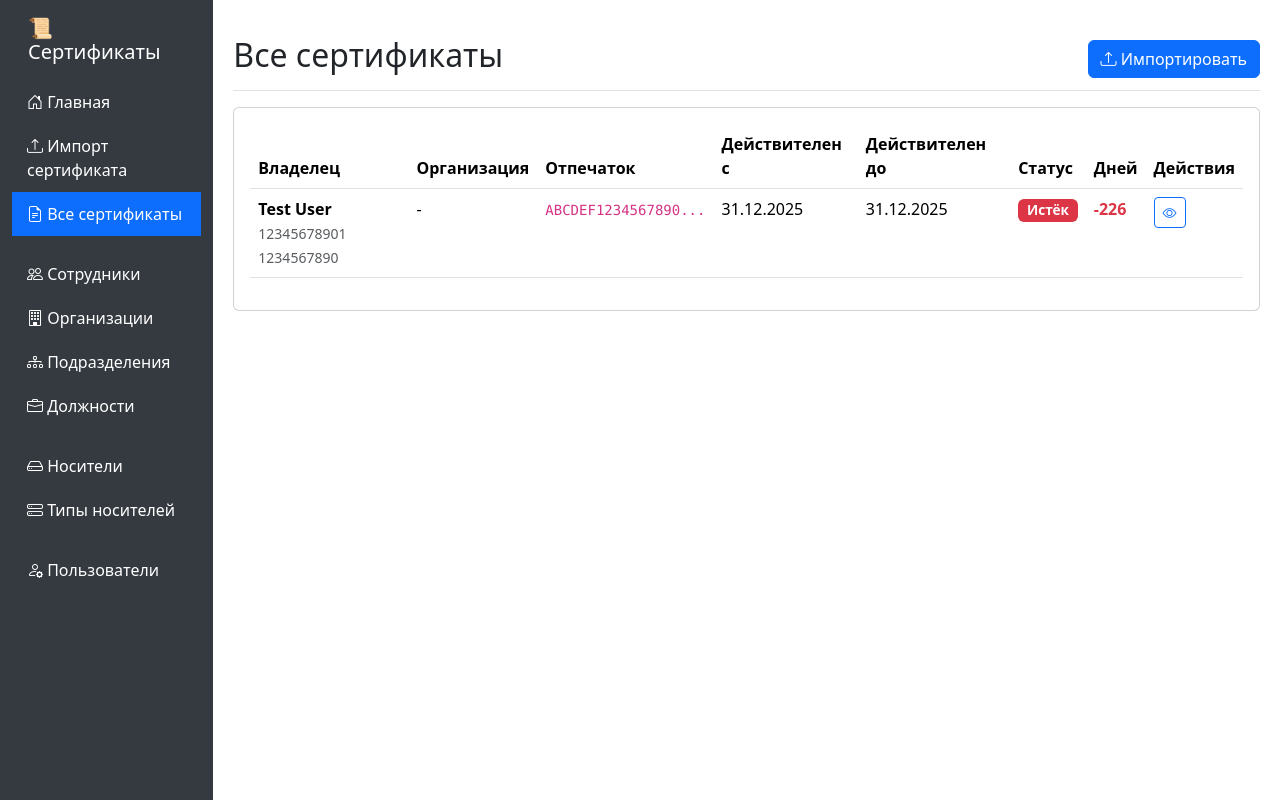
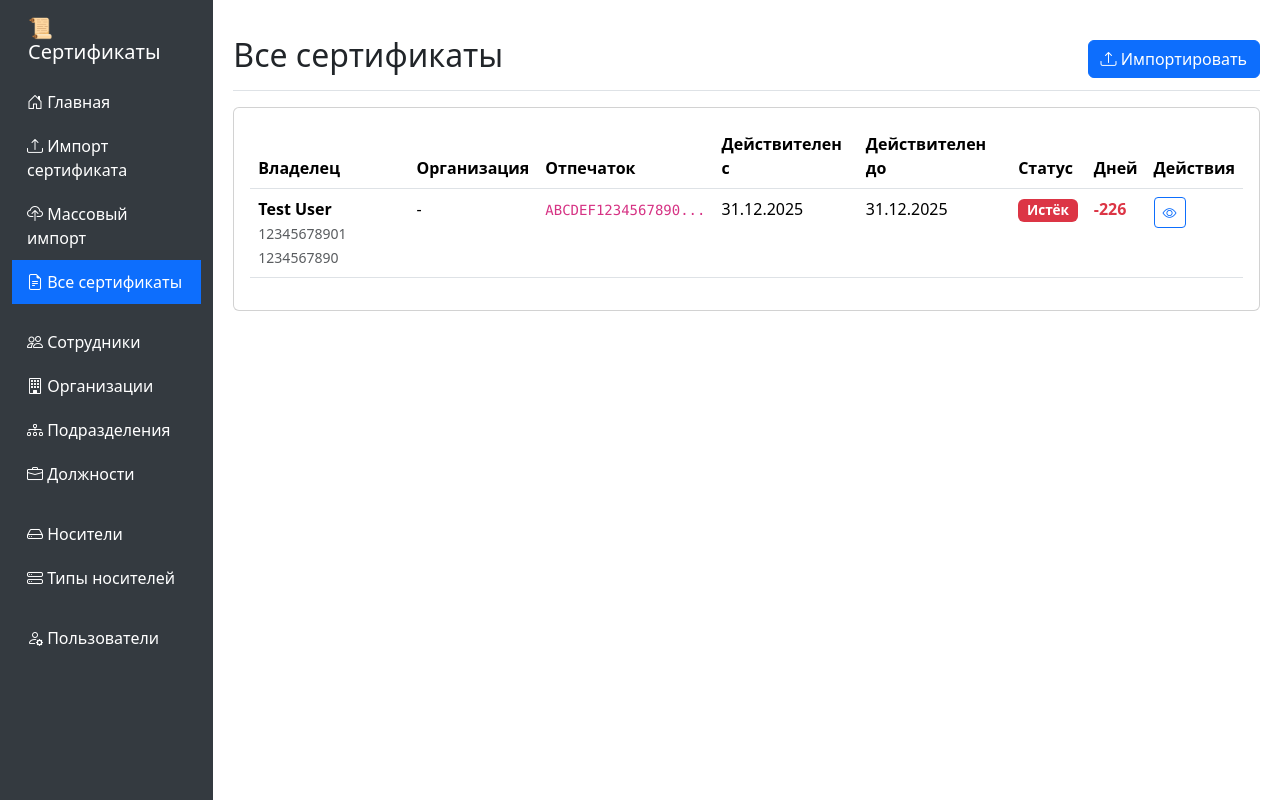
Before and after one commit to nirovulf/CertManager, a Flask app: page /certificates in a window 1280 px wide. Run offline with Flask 3, Linux system fonts and the light colour scheme; a user stored in the database is signed in.

Commit message:
update branch

```diff
--- a/cert_manager/templates/base.html
+++ b/cert_manager/templates/base.html
@@ -50,6 +50,11 @@
                         <li class="nav-item">
                             <a href="{{ url_for('import_certificate') }}" class="{% if request.endpoint == 'import_certificate' %}active{% endif %}">
                                 <i class="bi bi-upload"></i> Импорт сертификата
+                            </a>
+                        </li>
+                        <li class="nav-item">
+                            <a href="{{ url_for('import_multiple_certificates') }}" class="{% if request.endpoint == 'import_multiple_certificates' %}active{% endif %}">
+                                <i class="bi bi-cloud-upload"></i> Массовый импорт
                             </a>
                         </li>
                         <li class="nav-item">
```
Also changed, not shown: 2 other files.
